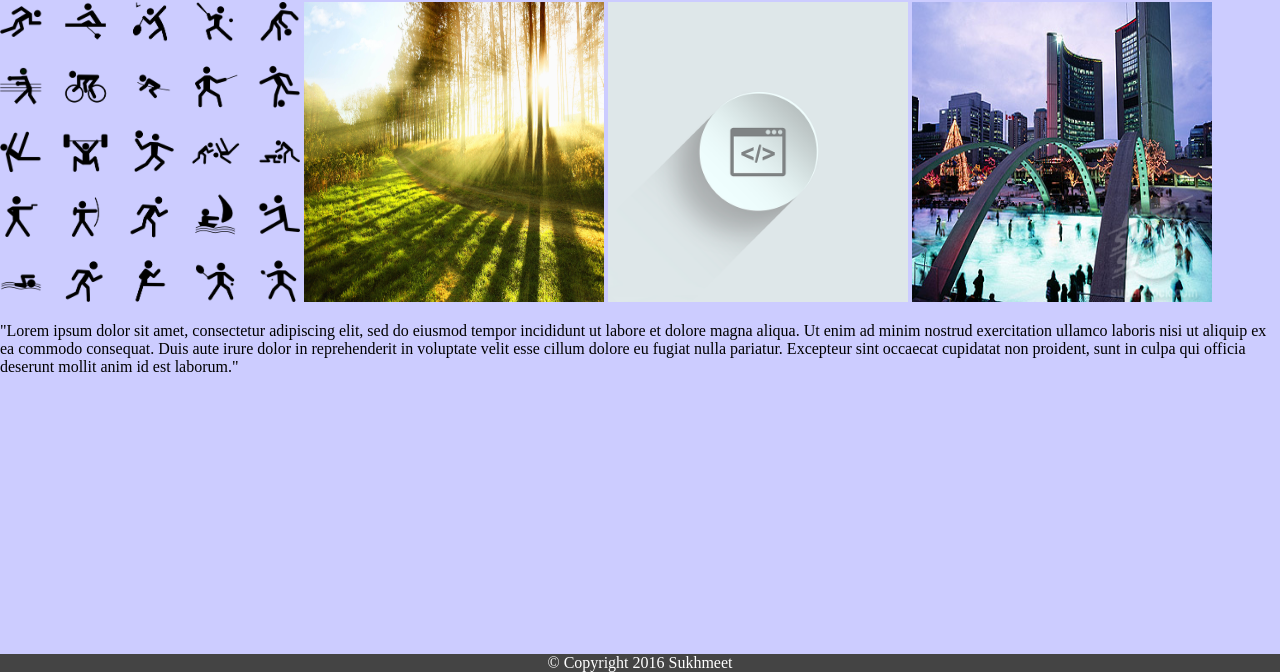
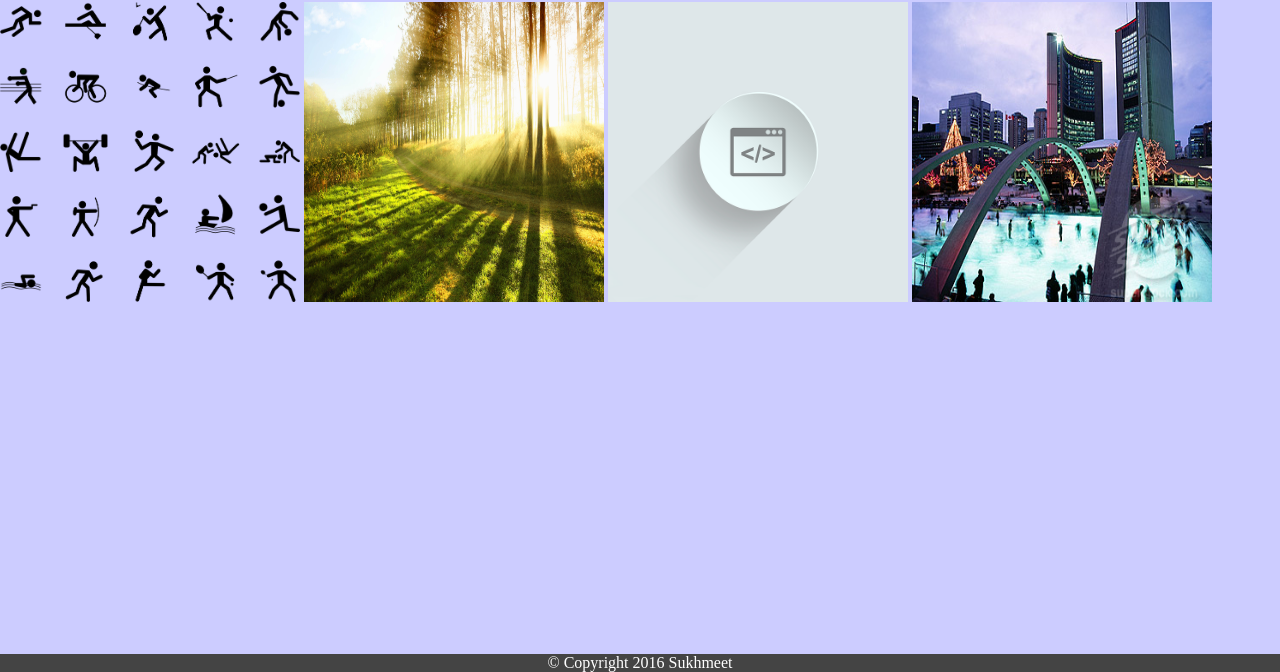
Before and after one commit to sukhmeet1/sukhmeet1.github.io, a plain HTML site: page interests.html in a window 1280 px wide. Shown: the part 128-800 px from the top of the page. Drawn offline with Linux system fonts and the light colour scheme.

Commit message:
Update interests.html

```diff
--- a/interests.html
+++ b/interests.html
@@ -31,7 +31,7 @@
 	</section>
 
 	<section>
-		<p> "Lorem ipsum dolor sit amet, consectetur adipiscing elit, sed do eiusmod tempor incididunt ut labore et dolore magna aliqua. Ut enim ad minim nostrud exercitation ullamco laboris nisi ut aliquip ex ea commodo consequat. Duis aute irure dolor in reprehenderit in voluptate velit esse cillum dolore eu fugiat nulla pariatur. Excepteur sint occaecat cupidatat non proident, sunt in culpa qui officia deserunt mollit anim id est laborum." </p>
+		<p> </p>
 	</section>
 
 	<footer>&copy; Copyright 2016 Sukhmeet</footer>
```
